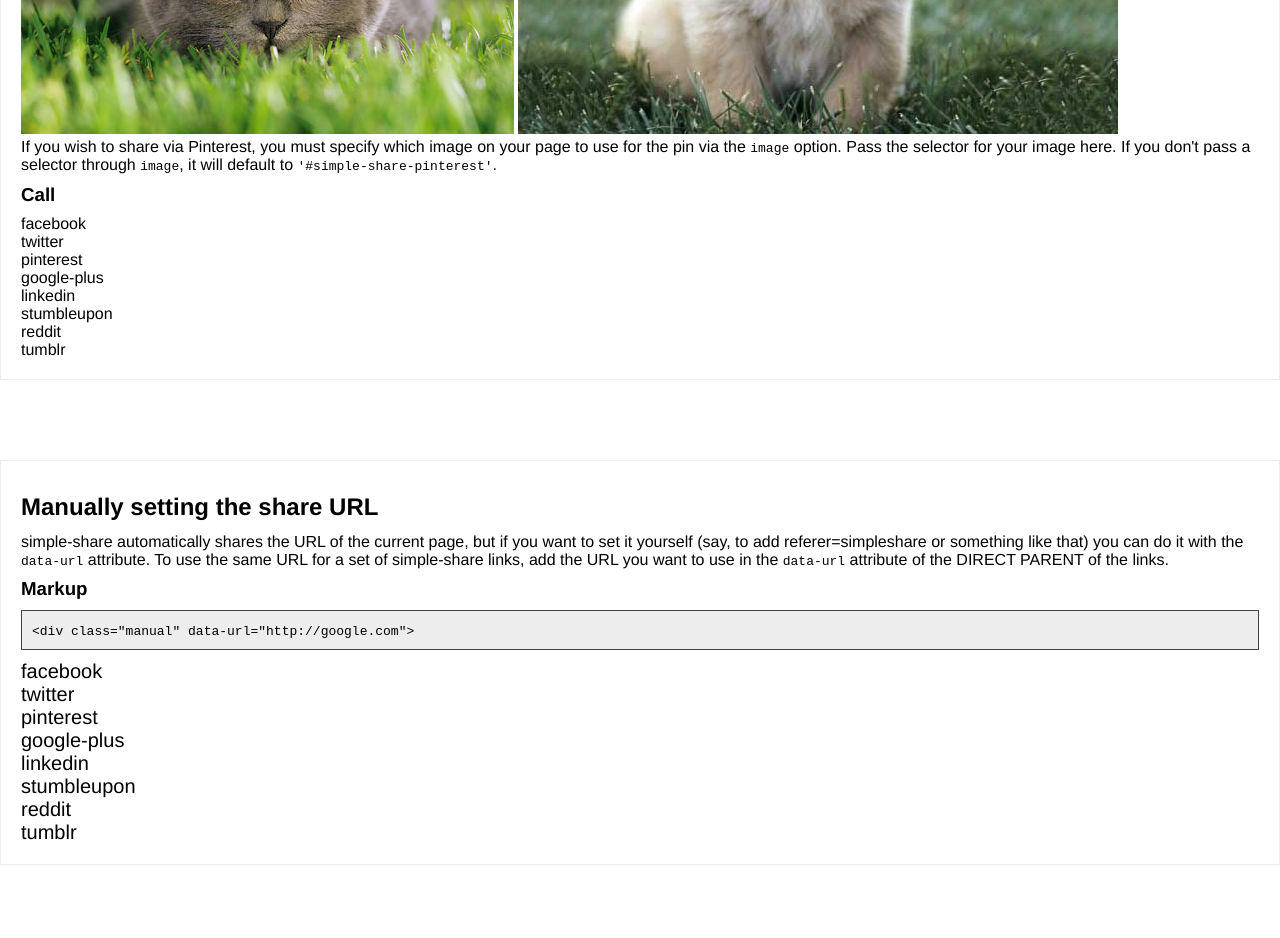
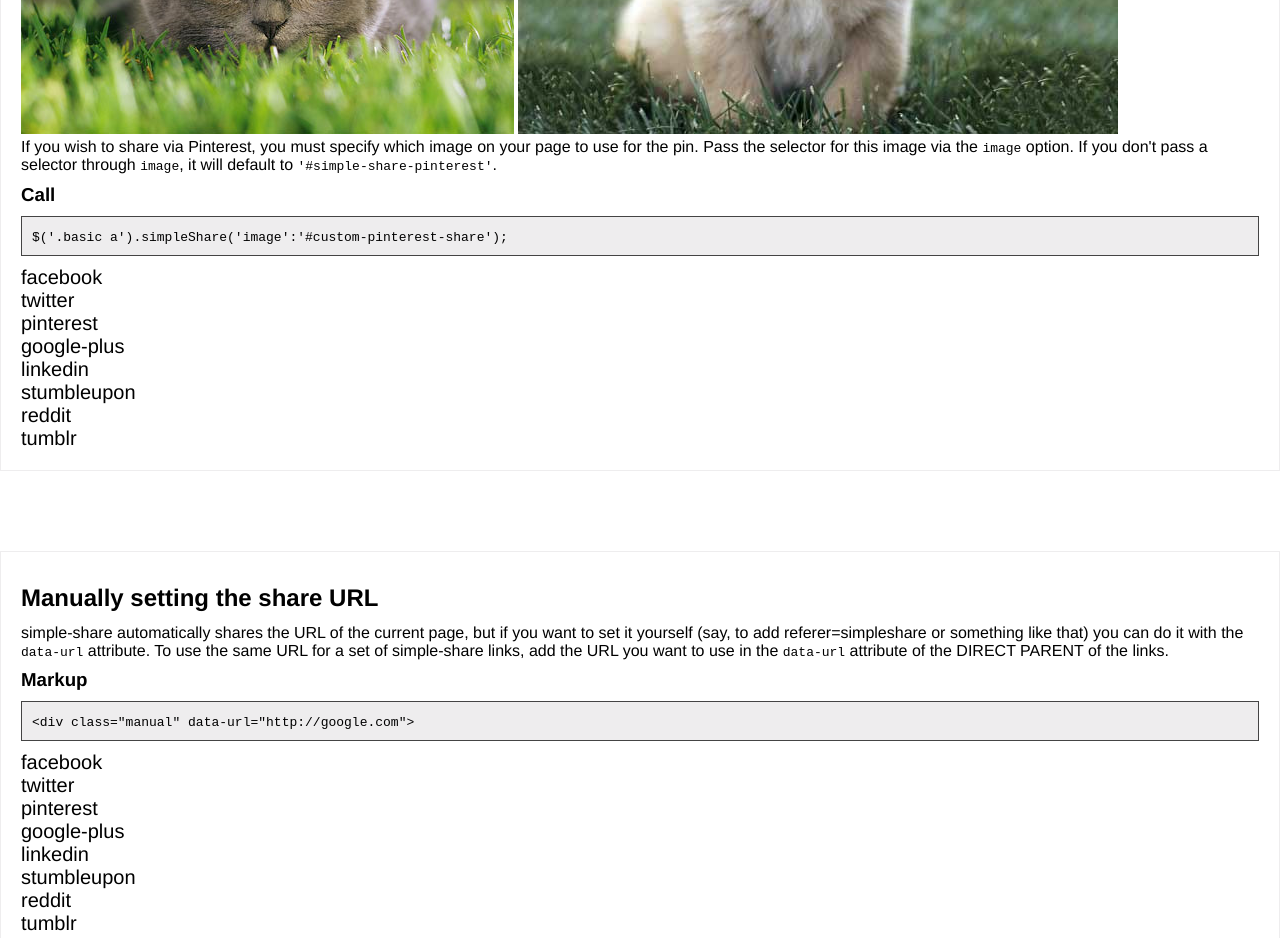
Before and after one commit to arizzitano/simple-share, a plain HTML site: page examples/index.html in a window 1280 px wide. Shown: the part 1360-2298 px from the top of the page. Drawn offline with nearby package versions, Linux system fonts and the light colour scheme.

Commit message:
finished pinterest example

```diff
--- a/examples/index.html
+++ b/examples/index.html
@@ -4,7 +4,7 @@
     <style type="text/css">
         * { margin: 0; padding: 0; box-sizing: border-box; }
         body {font-family: Helvetica, Arial, sans-serif; }
-        .basic, .basic-2, .basic-3, .manual { font-size: 20px; display: inline-block; width: 250px; }
+        .basic, .basic-2, .basic-3, .manual, .pinterest-demo { font-size: 20px; display: inline-block; width: 250px; }
         .ss-block { margin-bottom: 80px; border: 1px solid #eeedee; padding: 20px; }
         .code { background: #eeedee; border: 1px solid #444; margin: 10px 0; padding: 10px; }
         h1, h2, h3, h4, h5, h6 { margin: 0.5em 0; }
@@ -20,7 +20,7 @@
             $('.basic a').simpleShare();
             $('.basic-2 a').simpleShare({'shape': 'circle'});
             $('.basic-3 a').simpleShare({'shape': 'none', 'color': false});
-            $('.pinterest-demo a').simpleShare();
+            $('.pinterest-demo a').simpleShare({'image': '#custom-pinterest-share'});
             $('.manual a').simpleShare();
         });
     </script>
@@ -73,9 +73,9 @@
 		<h2>Pinterest</h2>
 		<img src="sampleimg.jpeg" id="simple-share-pinterest" />
 		<img src="sampleimg2.jpeg" id="custom-pinterest-share" />
-		<p>If you wish to share via Pinterest, you must specify which image on your page to use for the pin via the <code>image</code> option. Pass the selector for your image here. If you don't pass a selector through <code>image</code>, it will default to <code>'#simple-share-pinterest'</code>.</p>
+		<p>If you wish to share via Pinterest, you must specify which image on your page to use for the pin. Pass the selector for this image via the <code>image</code> option. If you don't pass a selector through <code>image</code>, it will default to <code>'#simple-share-pinterest'</code>.</p>
 		<h3>Call</h3>
-
+		<p class="code"><code>$('.basic a').simpleShare('image':'#custom-pinterest-share');</code></p>
 		<div class="pinterest-demo">
 			<a data-service="facebook">facebook</a>
 			<a data-service="twitter">twitter</a>
```
